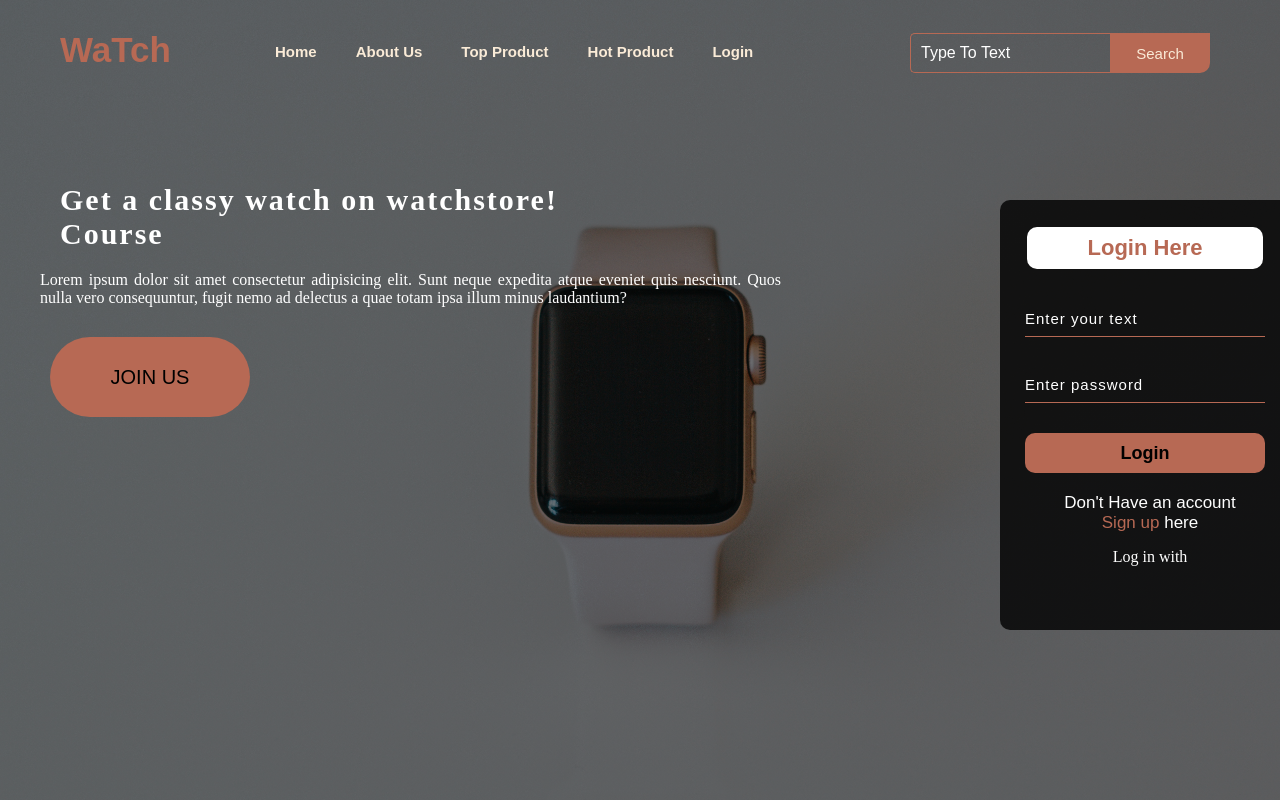
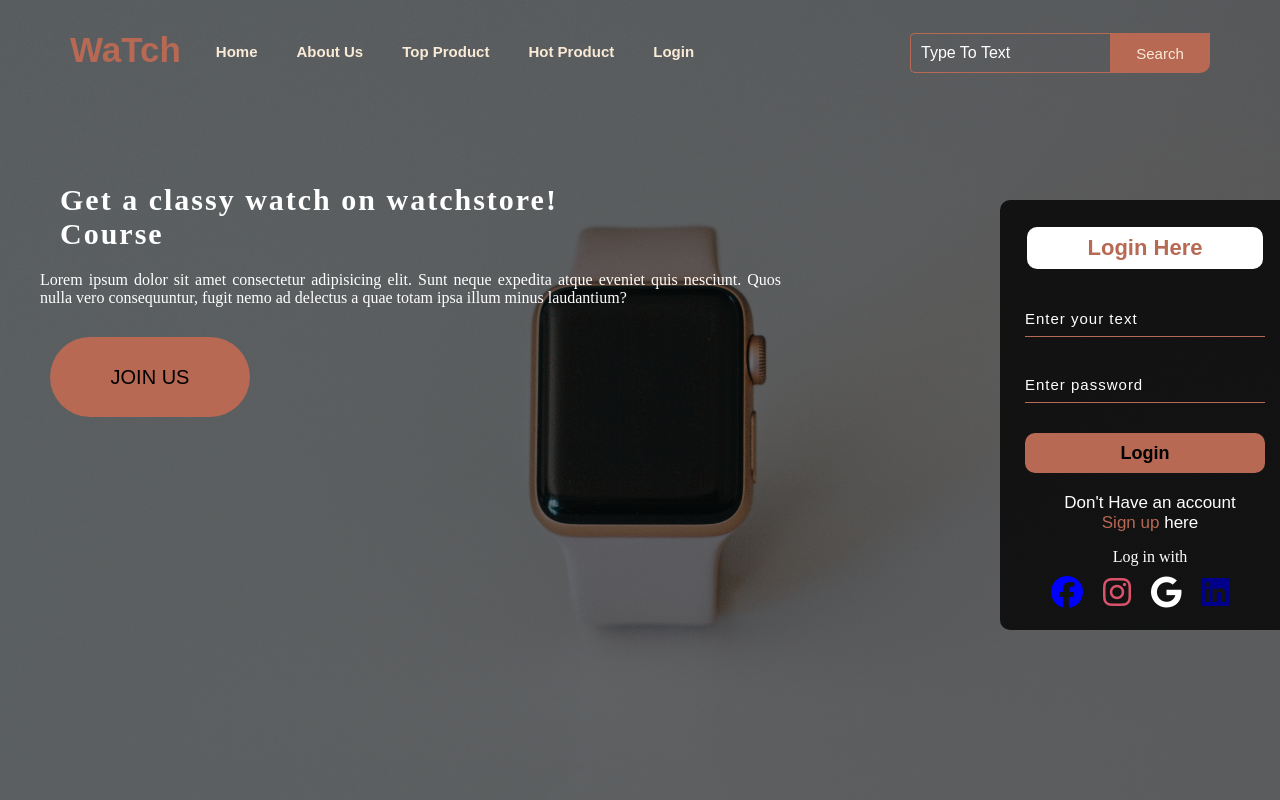
Before and after one commit to JyotiNayak9/Ecommerce-website-WatchLane, a PHP site: page / in a window 1280 px wide. Run offline with PHP 8.4, Linux system fonts and the light colour scheme; some libraries are stand-ins or nearby versions.

Commit message:
Third commit

```diff
--- a/index.html
+++ b/index.html
@@ -4,6 +4,7 @@
 <head>
     <title>Webpage Design</title>
     <link rel="stylesheet" href="style.css">
+    <script src="https://kit.fontawesome.com/17ed295021.js" crossorigin="anonymous"></script>
 </head>
 
 <body>
@@ -58,16 +59,16 @@
                 <p class="liw">Log in with</p>
 
                 <div class="icon">
-                    <a href="#"> <icon-icon name="facebook.jpg"></icon-icon></a>
-                    <a href="#"> <icon-icon name="insta.jpg"></icon-icon></a>
-                    <a href="#"> <icon-icon name="google.png"></icon-icon></a>
-                    <a href="#"> <icon-icon name="linkedin.png"></icon-icon></a>
+                    <a href="#"><i class="fa-brands fa-facebook fa-2x"></i></a>
+                    <a href="#"> <i class="fa-brands fa-instagram fa-2x"></i></a>
+                    <a href="#"> <i class="fa-brands fa-google fa-2x"></i></a>
+                    <a href="#"><i class="fa-brands fa-linkedin fa-2x"></i></a>
                 </div>
             </div>
         </div>
     </div>
     </div>
-    <script src="https://unpkg.com/ionicons@5.4.0/dist/ionicons.js"></script>
+
 </body>
 
 </html>
--- a/style.css
+++ b/style.css
@@ -17,7 +17,7 @@
     margin: auto;
 }
 
-.icon {
+.form .icon {
     width: 200px;
     float: left;
     height: 70px;
@@ -254,3 +254,22 @@ ul li a:hover {
     text-align: justify;
     margin-right: 459px;
 }
+.icon{
+margin-left: 10px;
+}
+.icon .fa-brands {
+   padding-left:16px;
+   align-items: center;
+}
+.fa-facebook{
+    color:blue;
+}
+.fa-instagram{
+    color:rgb(219, 83, 106);
+}
+.fa-google{
+    color:#fff;
+}
+.fa-linkedin{
+    color: darkblue;
+}
```
Also changed, not shown: facebook.jpg (deleted), google.png (deleted), insta.jpg (deleted), linkedin.png (deleted).
